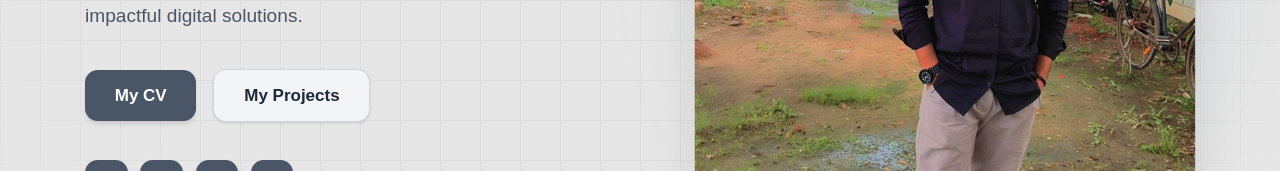
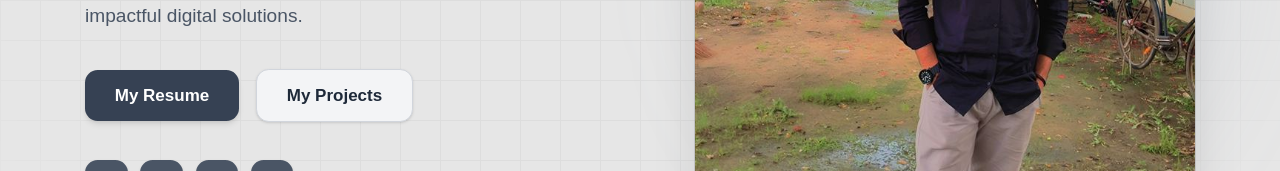
Before and after one commit to ritikvarun/My_portfolio, a Next.js app in the folder frontend/: page /about in a window 1280 px wide. Shown: the part 480-651 px from the top of the page. Built offline with nearby package versions, Linux system fonts and the light colour scheme; no server answers.

Commit message:
fix: Update resume PDF to latest version and rename button text to 'My Resume'

```diff
--- a/frontend/src/app/about/AboutClient.jsx
+++ b/frontend/src/app/about/AboutClient.jsx
@@ -39,7 +39,7 @@ const AboutClient = () => {
   }, []);
 
   const handleDownloadCV = () => {
-    window.open("/RItik.pdf", "_blank");
+    window.open("/Ritik.pdf", "_blank");
   };
 
   return (
@@ -103,12 +103,12 @@ const AboutClient = () => {
                 transition={{ duration: 0.6, delay: 0.2 }}
                 className="flex flex-wrap items-center gap-4 pt-2"
               >
-                {/* My CV Button */}
+                {/* My Resume Button */}
                 <button
                   onClick={handleDownloadCV}
-                  className="px-7 py-3 rounded-xl bg-gray-600 hover:bg-gray-700 text-white font-bold text-sm sm:text-base shadow-md hover:shadow-lg hover:-translate-y-0.5 active:translate-y-0 transition-all duration-200 cursor-pointer"
+                  className="px-7 py-3 rounded-xl bg-gray-700 hover:bg-gray-800 text-white font-bold text-sm sm:text-base shadow-md hover:shadow-lg hover:-translate-y-0.5 active:translate-y-0 transition-all duration-200 cursor-pointer"
                 >
-                  My CV
+                  My Resume
                 </button>
 
                 {/* My Projects Button */}
--- a/frontend/src/components/AIAssistant/AIAssistant.jsx
+++ b/frontend/src/components/AIAssistant/AIAssistant.jsx
@@ -328,7 +328,7 @@ export default function AIAssistant() {
                             className="inline-flex items-center gap-2 px-3.5 py-1.5 rounded-xl bg-gray-800 hover:bg-gray-700 border border-gray-600 text-white text-xs font-semibold shadow-md transition-all hover:scale-[1.02] cursor-pointer"
                           >
                             <FileText className="w-3.5 h-3.5 text-gray-300" />
-                            {msg.action.label || "Download Resume (CV)"}
+                            {msg.action.label || "Download My Resume"}
                           </a>
                         )}
 
--- a/frontend/src/components/Hero/HeroMain.jsx
+++ b/frontend/src/components/Hero/HeroMain.jsx
@@ -52,7 +52,7 @@ const HeroMain = () => {
   }, []);
 
   const handleDownloadCV = () => {
-    window.open("/RItik.pdf", "_blank");
+    window.open("/Ritik.pdf", "_blank");
   };
 
   return (
```
Also changed, not shown: 2 other files (tests, documents, lock files or other folders).
